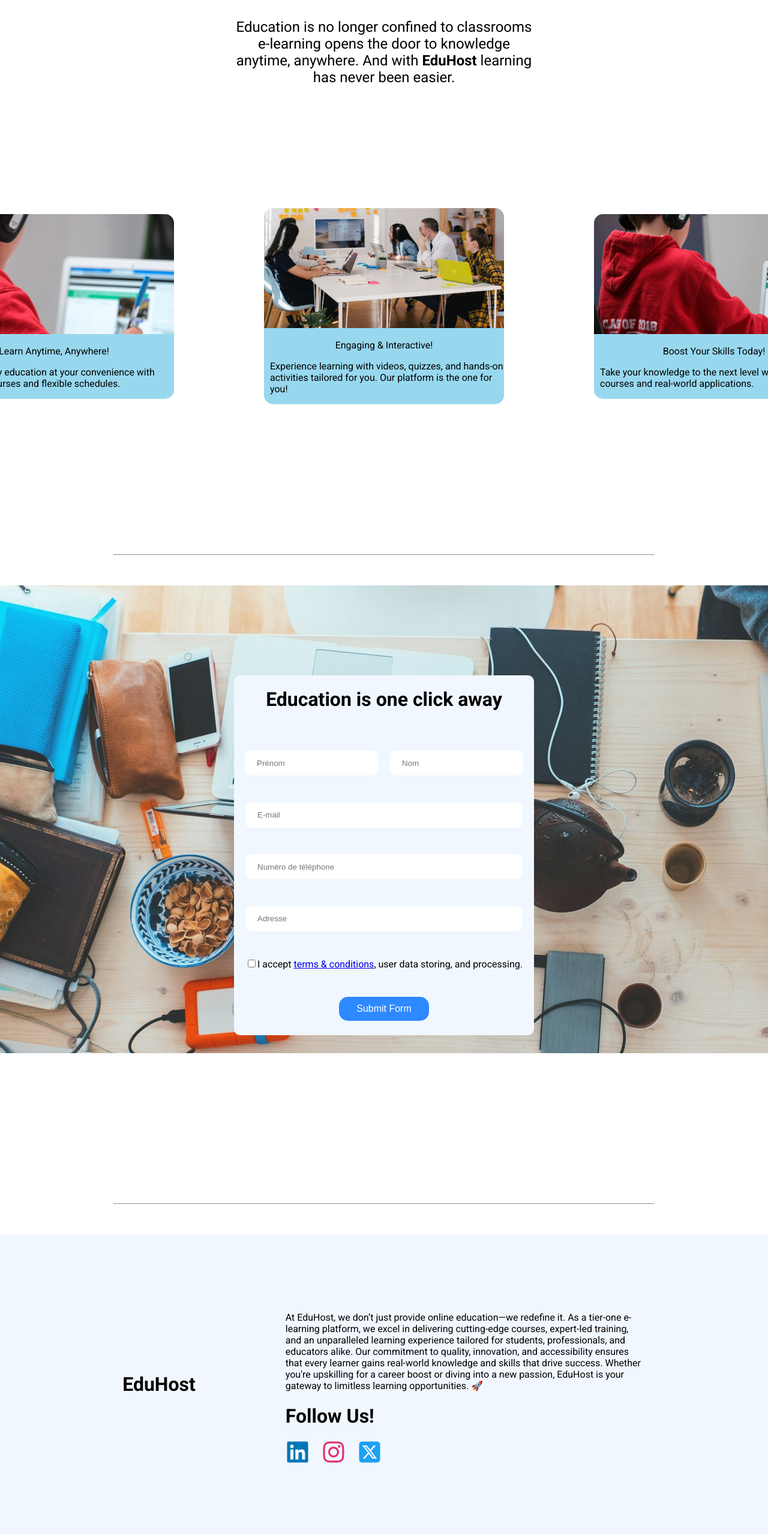
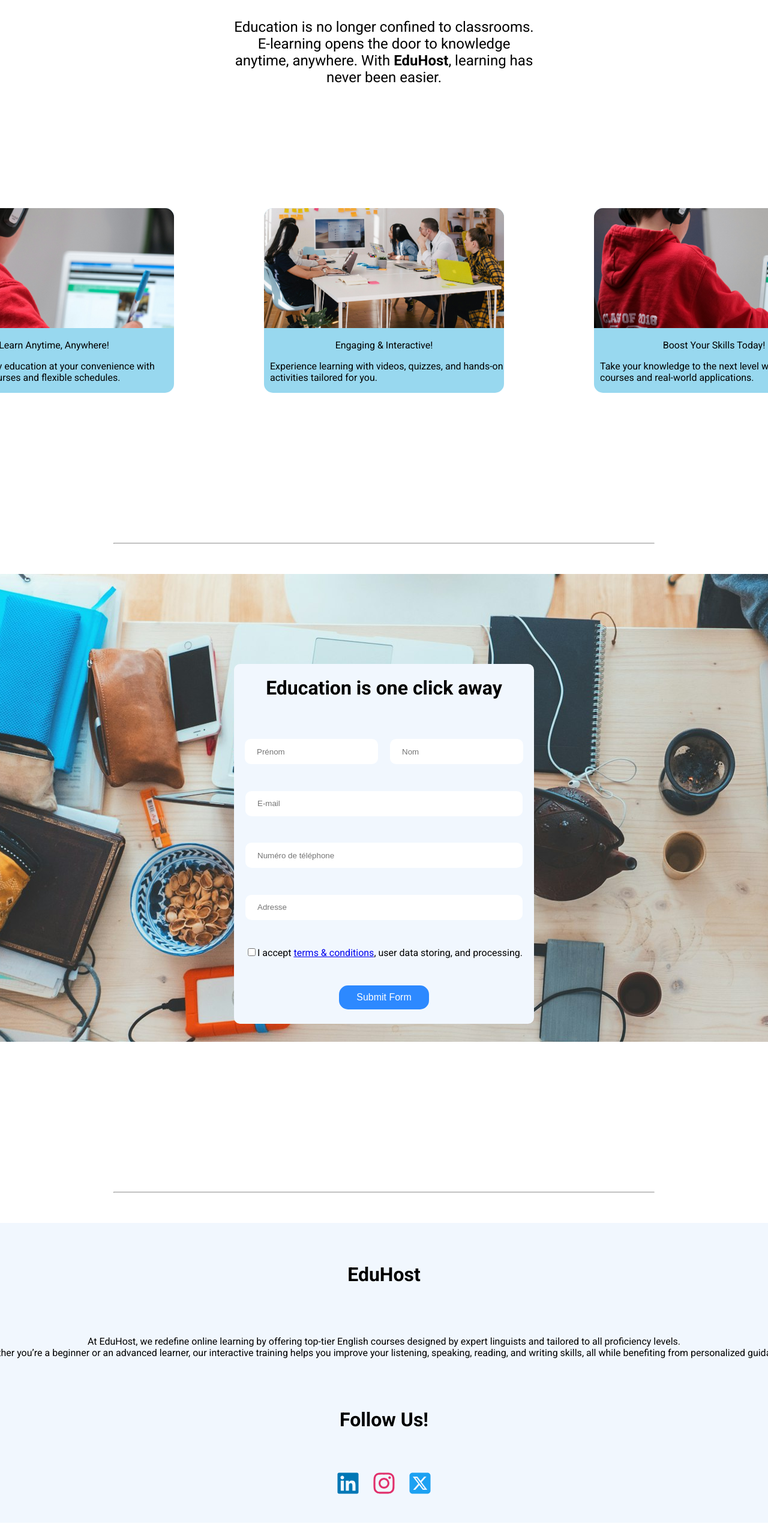
Before and after one commit to Yassinos-coder/edpulse_test_eval, a React (Vite) app in the folder frontend/: page / in a window 1280 px wide. Shown: the part 151-2717 px from the top of the page at 60% size. Built offline with nearby package versions, Linux system fonts and the light colour scheme.

Commit message:
Updated about  us section

```diff
--- a/frontend/src/Components/MainPage/MainPage.css
+++ b/frontend/src/Components/MainPage/MainPage.css
@@ -158,8 +158,10 @@
 
 #intro {
     display: flex;
-    flex-wrap: nowrap;
+    flex-wrap: wrap;
     align-items: center;
+    flex-direction: column;
+    justify-content: space-evenly;
 }
 
 #titleParagraph {
--- a/frontend/src/Components/MainPage/MainPage.jsx
+++ b/frontend/src/Components/MainPage/MainPage.jsx
@@ -7,44 +7,34 @@ import photo3 from '../../assets/images/photo3.jpg';
 import { FaInstagram, FaLinkedin } from "react-icons/fa";
 import { FaSquareXTwitter } from "react-icons/fa6";
 import FormModal from '../../utils/FormModel';
-import axios from 'axios'
-
+import axios from 'axios';
 
 function MainPage() {
-    const [newForm, setNewForm] = useState(new FormModal())
-    const [submitResponse, setSubmitResponse] = useState('unknown')
-    // Create refs for each section
+    const [newForm, setNewForm] = useState(new FormModal());
+    const [submitResponse, setSubmitResponse] = useState('unknown');
+    const [isChecked, setIsChecked] = useState(false);
+
     const signupFormRef = useRef(null);
     const aboutUsSectionRef = useRef(null);
 
-    // I used the beforeunload which will prevent the user from leaving the page if he only filled the form halfwayl
-    //  also while the dialog is showing, I'm saving the user'S entries to the googlesheet through pabbly, PABBLY IS AWESOME BY THE WAY, LOVED IT,
-    //  either I get the job or not am definelty gonna keep using it(PABBLY)
-
     useEffect(() => {
         const sendFormDataUncomplete = (event) => {
-            // Check if at least one field is filled
             const isAnyFieldFilled = Object.values(newForm).some(value => value !== '');
-
-            // Check if at least one field is empty, indicating incompleteness
             const isFormIncomplete = Object.values(newForm).some(value => value === '');
 
             if (isAnyFieldFilled && isFormIncomplete) {
                 axios.post('http://172.232.54.120/SaveUncompletedFormData', newForm);
-                event.preventDefault(); // Prevents the default behavior
-                event.returnValue = ''; // Triggers the dialog in some browsers
+                event.preventDefault();
+                event.returnValue = '';
             }
         };
 
         window.addEventListener('beforeunload', sendFormDataUncomplete);
-
         return () => {
             window.removeEventListener('beforeunload', sendFormDataUncomplete);
         };
     }, [newForm]);
 
-
-    // Function to scroll to a specific ref
     const scrollToRef = (ref) => {
         if (ref.current) {
             window.scrollTo({
@@ -54,17 +44,15 @@ function MainPage() {
         }
     };
 
-    // Function to trigger and send form data to backend to then be sent to pabby
     const SendFormData = async () => {
         try {
             axios.post('http://172.232.54.120/trigger-pabbly', newForm).then((res) => {
                 switch (res.data.response.status) {
                     case 'success':
-                        setSubmitResponse('success')
-
+                        setSubmitResponse('success');
                         break;
                     case 'failed':
-                        setSubmitResponse('failed')
+                        setSubmitResponse('failed');
                         break;
                     default:
                         break;
@@ -72,136 +60,88 @@ function MainPage() {
                 setTimeout(() => {
                     setSubmitResponse('unknown');
                 }, 1000);
-            })
+            });
         } catch (error) {
-            console.error('Error', error.message)
+            console.error('Error', error.message);
         }
-    }
+    };
+
+    const isFormValid = () => {
+        return (
+            Object.values(newForm).every(value => value.trim() !== '') &&
+            isChecked
+        );
+    };
 
     return (
         <div id='container'>
             <header id='pageHeader'>
-                <div id='pageHeaderPartOne'>
-                    <p>EduHost</p>
-                </div>
+                <div id='pageHeaderPartOne'><p>EduHost</p></div>
                 <div id='pageHeaderPartTwo'>
                     <button onClick={() => scrollToRef(signupFormRef)}>Signup Form</button>
-                    <button onClick={() => scrollToRef(aboutUsSectionRef)}>Who's EduHost ?</button>
+                    <button onClick={() => scrollToRef(aboutUsSectionRef)}>Who's EduHost?</button>
                 </div>
             </header>
             <div id="quoteContainer">
-                <p id="quote">Education is no longer confined to classrooms e-learning opens the door to knowledge anytime, anywhere.
-                    And with <strong>EduHost</strong> learning has never been easier.</p>
+                <p id="quote">Education is no longer confined to classrooms. E-learning opens the door to knowledge anytime, anywhere.
+                    With <strong>EduHost</strong>, learning has never been easier.</p>
             </div>
-            {/* Section 1 */}
             <div id="bodyContainer">
                 <div id="cards">
-                    <Card style={{ width: '25rem', backgroundColor: '#98D8EF', borderRadius: '15px' }} >
-                        <Card.Img
-                            variant="top" src={photo1}
-                            style={{ width: '100%', height: '200px', objectFit: 'cover', borderTopLeftRadius: '15px', borderTopRightRadius: '15px' }}
-                        />
+                    {[photo1, photo2, photo3].map((photo, index) => (
+                        <Card key={index} style={{ width: '25rem', backgroundColor: '#98D8EF', borderRadius: '15px' }}>
+                            <Card.Img variant="top" src={photo} style={{ width: '100%', height: '200px', objectFit: 'cover', borderRadius: '15px 15px 0 0' }} />
                             <Card.Body>
-                            <Card.Title style={{ marginTop: '15px', textAlign: 'center' }}>Learn Anytime, Anywhere! </Card.Title>
+                                <Card.Title style={{ marginTop: '15px', textAlign: 'center' }}>
+                                    {index === 0 ? "Learn Anytime, Anywhere!" : index === 1 ? "Engaging & Interactive!" : "Boost Your Skills Today!"}
+                                </Card.Title>
                                 <Card.Text style={{ paddingLeft: '10px' }}>
-                                Access quality education at your convenience with interactive courses and flexible schedules.
+                                    {index === 0 ? "Access quality education at your convenience with interactive courses and flexible schedules."
+                                        : index === 1 ? "Experience learning with videos, quizzes, and hands-on activities tailored for you."
+                                            : "Take your knowledge to the next level with expert-led courses and real-world applications."}
                                 </Card.Text>
                             </Card.Body>
                         </Card>
-                    {/* Card 2 */}
-                    <Card style={{ width: '25rem', backgroundColor: '#98D8EF', borderRadius: '15px' }} >
-                        <Card.Img
-                            variant="top" src={photo2}
-                            style={{ width: '100%', height: '200px', objectFit: 'cover', borderTopLeftRadius: '15px', borderTopRightRadius: '15px', }}
-                        />
-                        <Card.Body>
-                            <Card.Title style={{ marginTop: '15px', textAlign: 'center' }}>Engaging & Interactive!</Card.Title>
-                            <Card.Text style={{ paddingLeft: '10px' }}>
-                                Experience learning with videos, quizzes, and hands-on activities tailored for you.
-                                Our platform is the one for you!
-                            </Card.Text>
-                        </Card.Body>
-                    </Card>
-                    {/* Card 3  */}
-                    <Card style={{ width: '25rem', backgroundColor: '#98D8EF', borderRadius: '15px' }} >
-                        <Card.Img
-                            variant="top" src={photo3}
-                            style={{ width: '100%', height: '200px', objectFit: 'cover', borderTopLeftRadius: '15px', borderTopRightRadius: '15px' }}
-                        />
-                        <Card.Body>
-                            <Card.Title style={{ marginTop: '15px', textAlign: 'center' }}>Boost Your Skills Today!</Card.Title>
-                            <Card.Text style={{ paddingLeft: '10px' }}>
-                                Take your knowledge to the next level with expert-led courses and real-world applications.
-                            </Card.Text>
-                        </Card.Body>
-                    </Card>
+                    ))}
                 </div>
-                <hr className='hrDivider' /> {/* Divider between Section 1 and Section 2 */}
-                {/* Section 2 */}
+                <hr className='hrDivider' />
                 <div id="signupForm" ref={signupFormRef}>
                     <div id='formContainer'>
-                        <h1> Education is one click away</h1>
-                        {submitResponse === 'success' && (
-                            <p id='formSubmittionSucces'>Form submitted successfully</p>
-                        )}
-
-                        {submitResponse === 'failure' && (
-                            <p id='formSubmittionfailed'>Form submission failed</p>
-                        )}
+                        <h1>Education is one click away</h1>
+                        {submitResponse === 'success' && <p id='formSubmittionSuccess'>Form submitted successfully</p>}
+                        {submitResponse === 'failed' && <p id='formSubmittionFailed'>Form submission failed</p>}
                         <div id="partOne">
-                            <input className="inputs" type="text" id="firstname" name="firstname" placeholder="Prénom"
-                                autoComplete="given-name" required onChange={(e) => { setNewForm({ ...newForm, firstname: e.target.value }) }} />
-                            <input className="inputs" type="text" id="lastname" name="lastname" placeholder="Nom"
-                                autoComplete="family-name" required onChange={(e) => { setNewForm({ ...newForm, lastname: e.target.value }) }} />
+                            <input className="inputs" type="text" placeholder="Prénom" required onChange={(e) => setNewForm({ ...newForm, firstname: e.target.value })} />
+                            <input className="inputs" type="text" placeholder="Nom" required onChange={(e) => setNewForm({ ...newForm, lastname: e.target.value })} />
                         </div>
-
-                        <input className="inputs blockInputs" type="email" id="email" name="email" placeholder="E-mail"
-                            autoComplete="email" required onChange={(e) => { setNewForm({ ...newForm, email: e.target.value }) }} />
-
-                        <input className="inputs blockInputs" type="tel" id="phonenumber" name="phonenumber" placeholder="Numéro de téléphone"
-                            autoComplete="tel" inputMode="tel" pattern="^\+\d{1,15}$" required onChange={(e) => { setNewForm({ ...newForm, phonenumber: e.target.value }) }} />
-
-                        <input className="inputs blockInputs" type="text" id="adresse" name="adresse" placeholder="Adresse"
-                            autoComplete="street-address" required onChange={(e) => { setNewForm({ ...newForm, adresse: e.target.value }) }} />
-
-                        <label htmlFor="terms">
-                            <input id="terms" name="terms" type="checkbox" required />
+                        <input className="inputs blockInputs" type="email" placeholder="E-mail" required onChange={(e) => setNewForm({ ...newForm, email: e.target.value })} />
+                        <input className="inputs blockInputs" type="tel" placeholder="Numéro de téléphone" required onChange={(e) => setNewForm({ ...newForm, phonenumber: e.target.value })} />
+                        <input className="inputs blockInputs" type="text" placeholder="Adresse" required onChange={(e) => setNewForm({ ...newForm, adresse: e.target.value })} />
+                        <label>
+                            <input type="checkbox" required onChange={(e) => setIsChecked(e.target.checked)} />
                             I accept <a href="/terms">terms & conditions</a>, user data storing, and processing.
                         </label>
-                        <button id='submitBtn' onClick={() => SendFormData()}>Submit Form</button>
+                        <button id='submitBtn' onClick={SendFormData} disabled={!isFormValid()} style={!isFormValid ? { backgroundColor: 'grey' } : {}}>Submit Form</button>
                     </div>
                 </div>
-                <hr className='hrDivider' /> {/* Divider between Section 3 */}
-                {/* Section 3 */}
+                <hr className='hrDivider' />
                 <div id="aboutUsSection" ref={aboutUsSectionRef}>
                     <div id='intro'>
-                        <div id='titleParagraph'>
-                            <h1>EduHost</h1>
-                        </div>
-                        <div id='introParagraph'>
-                            <p>
-                                At EduHost, we don’t just provide online education—we redefine it. As a tier-one e-learning platform, we excel in delivering cutting-edge courses, expert-led training, and an unparalleled learning experience tailored for students, professionals, and educators alike. Our commitment to quality, innovation, and accessibility ensures that every learner gains real-world knowledge and skills that drive success. Whether you're upskilling for a career boost or diving into a new passion, EduHost is your gateway to limitless learning opportunities. 🚀
-                            </p>
-                            <h1>Follow Us!</h1>
+                        <h1>EduHost </h1>
+                        <p style={{textAlign:'center'}}> At EduHost, we redefine online learning by offering top-tier English courses designed by expert linguists and tailored to all proficiency levels.
+                            <br />Whether you’re a beginner or an advanced learner, our interactive training  helps you improve your listening, speaking, reading, and writing skills, all while benefiting from personalized guidance.</p>
+                        <h1> Follow Us!</h1>
                         <div id='socials'>
-                                <a href="https://www.twitter.com" target="_blank" rel="noopener noreferrer">
-                                    <FaLinkedin color="#0077B5" size="40" className='fa' />
-                                </a>
-                                <a href="https://www.instagram.com/the_1290srider/" target="_blank" rel="noopener noreferrer">
-                                    <FaInstagram color="#E1306C" size="40" className='fa' />
-                                </a>
-                                <a href="https://www.twitter.com" target="_blank" rel="noopener noreferrer">
-                                    <FaSquareXTwitter color="#1DA1F2" size="40" className='fa' />
-                                </a>
+                            <FaLinkedin size="40" className='fa' style={{ color: '#0077B5' }} />
+                            <FaInstagram size="40" className='fa' style={{ color: '#E1306C' }} />
+                            <FaSquareXTwitter size="40" className='fa' style={{ color: '#1DA1F2' }} />
 
                         </div>
                     </div>
                 </div>
             </div>
-
         </div>
-        </div>
-    )
+    );
 }
 
 export default MainPage;
```
Lines whose indentation alone changed are shown as unchanged.
